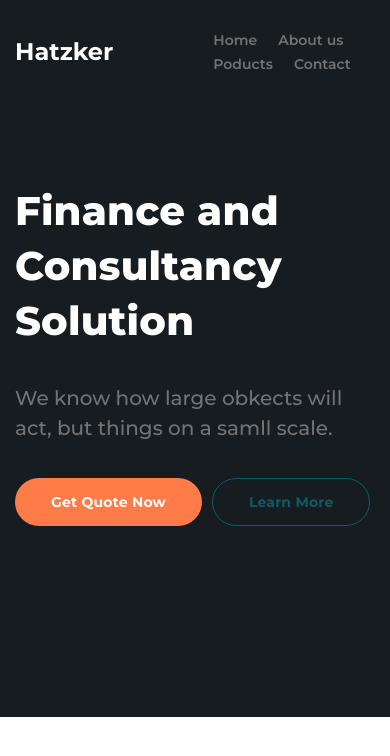
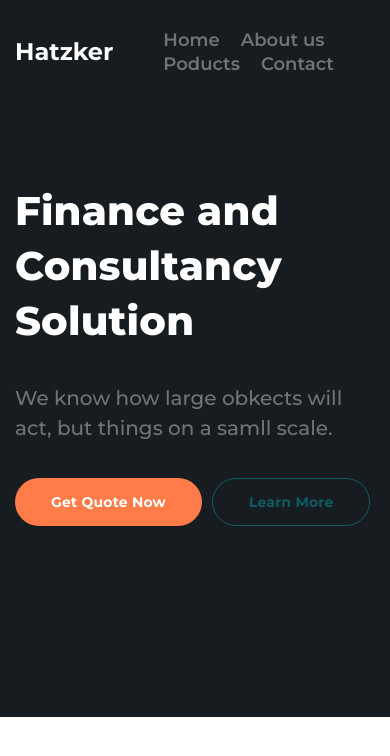
Before and after one commit to hubnig/layoutsite, a plain HTML site: page index.html in a window 390 px wide. Drawn offline with Linux system fonts and the light colour scheme.

Commit message:
header adaptation

```diff
--- a/css/main.css
+++ b/css/main.css
@@ -76,16 +76,16 @@ html, body {
     font-weight: 700;
 }
 .headerMenu{
-    margin: 0px 0px 0px 500px;
+    margin: 0px 0px 0px 450px;
 }
 @media(max-width: 926px){
     .headerMenu{
-        margin: 0px 0px 0px 200px;
+        margin: 0px 0px 0px 150px;
     }
 }
-@media(max-width: 417px){
+@media(max-width: 444px){
     .headerMenu{
-        margin: 0px 0px 0px 100px;
+        margin: 0px 0px 0px 50px;
     }
 }
 .menu{
@@ -105,6 +105,11 @@ html, body {
     color: #737373;
     font-weight: 600;
     line-height: 24px;
+}
+@media (max-width: 444px){
+    .menuLink{
+        font-size: 18px;
+    }
 }
 /*===========PAGE==================================================================================================================*/
 .page{
@@ -178,7 +183,6 @@ z-index: 2;
     height: 100%;
     top: 0;
     left: 0;
-
 }
 @media (max-width: 1300px) {
     .mainBlockImage img{
```
